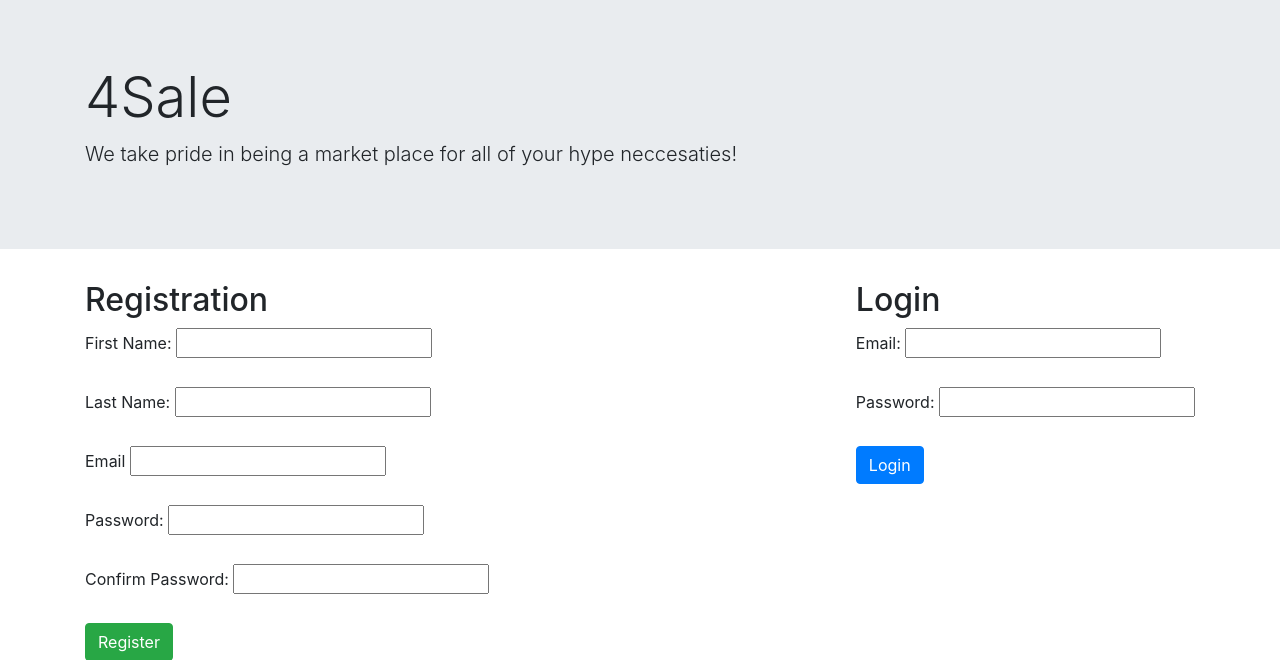
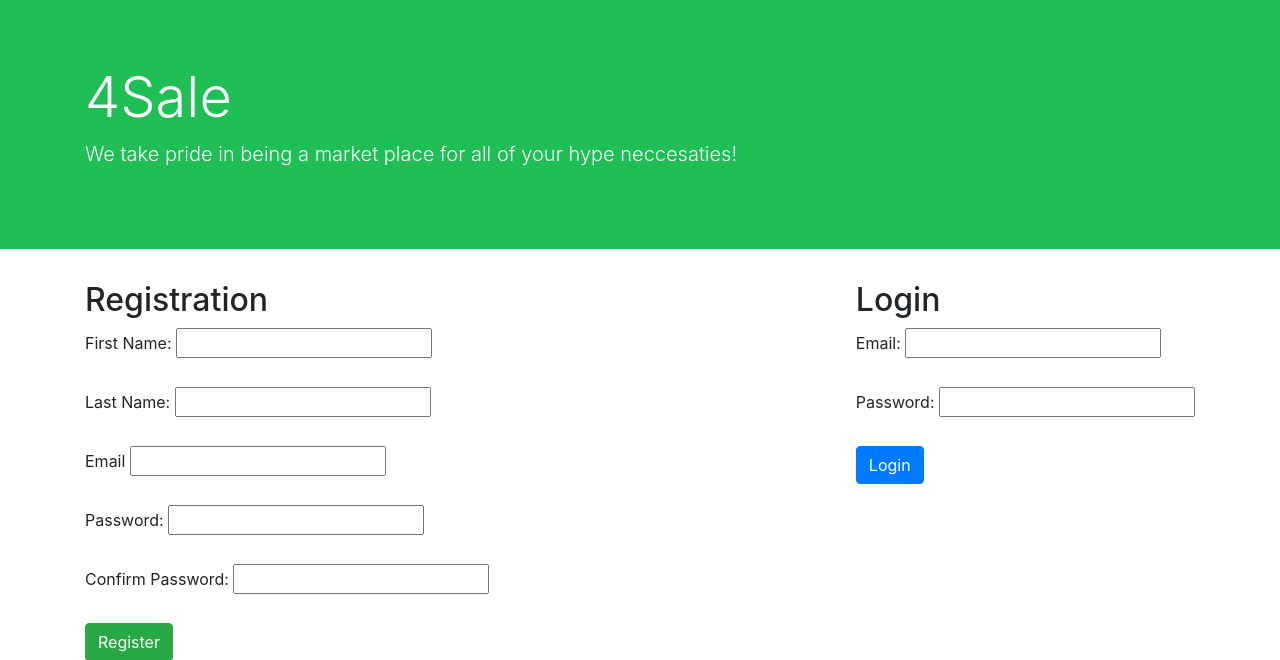
Before and after one commit to blakebonasera/4Sale, a Django app: page / in a window 1280 px wide. Shown: the top 660 px of the page. Run offline with Django 3.2, Linux system fonts and the light colour scheme; some libraries are stand-ins or nearby versions.

Commit message:
Jumbotron background

```diff
--- a/main/templates/index.html
+++ b/main/templates/index.html
@@ -15,6 +15,11 @@
         .login_reg {
             display: flex;
             justify-content: space-between;
+        }
+        .jumbotron{
+            background-color:
+            #20BF55;
+            color: #FBFBFF;
         }
     </style>
 </head>
--- a/main/templates/viewlisting.html
+++ b/main/templates/viewlisting.html
@@ -23,6 +23,12 @@
             height: 400px;
             width: auto;
             margin: 10px;
+        }
+
+        .jumbotron{
+            background-color:
+            #20BF55;
+            color: #FBFBFF;
         }
     </style>
 </head>
```
Also changed, not shown: main/templates/dashboard.html (+7 -0 lines), main/templates/newlisting.html (+7 -0 lines), main/templates/user.html (+7 -0 lines), db.sqlite3.
